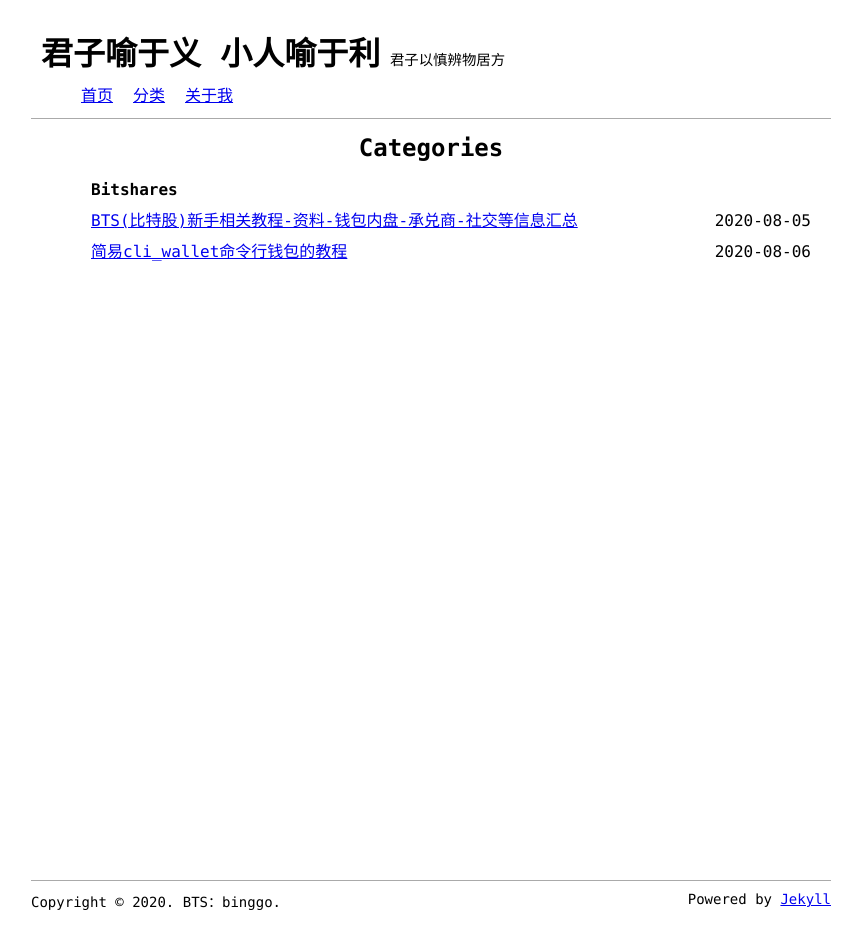
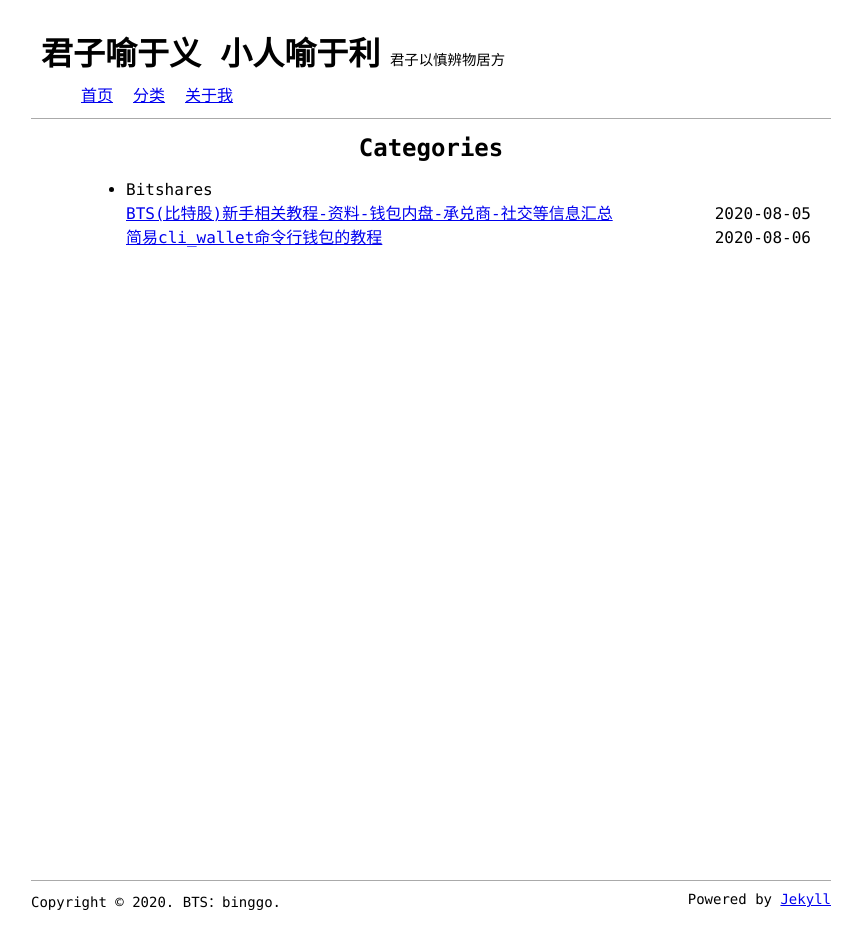
Before and after one commit to shulthz/shulthz.github.io, a Jekyll site: the page built from pages/categories.html, in a window 1280 px wide. Shown: the whole page, without its empty margins (209-1070 px from the left). Built offline with Jekyll 4.4.1, drawn with Linux system fonts in a browser that asks for light colours.

Commit message:
Update category.scss

```diff
--- a/_sass/category.scss
+++ b/_sass/category.scss
@@ -1,29 +1,19 @@
-/*
- * category.scss
- * Author: Chen Su <i@ghosind.com>
- */
+@charset "utf-8";
 
-@charset "utf-8";
+/* for specific category page */
+.category-title {
+  text-align: center;
+}
+
+.category-list {
+  line-height: 24px;
+}
+
+/* for categories page */
+.categories-title {
+  text-align: center;
+}
 
 .categories-list {
   line-height: 24px;
-  margin-left: 0;
-  list-style-type: none;
 }
-
-.category-name {
-  font-weight: bold;
-}
-
-.category-list-item {
-  display: block;
-  position: relative;
-  margin: 7px 0;
-  overflow: hidden;
-  line-height: 24px;
-}
-
-.category-list-item-name {
-  width: calc(100% - 100px);
-  font-weight: 200;
-}
```
